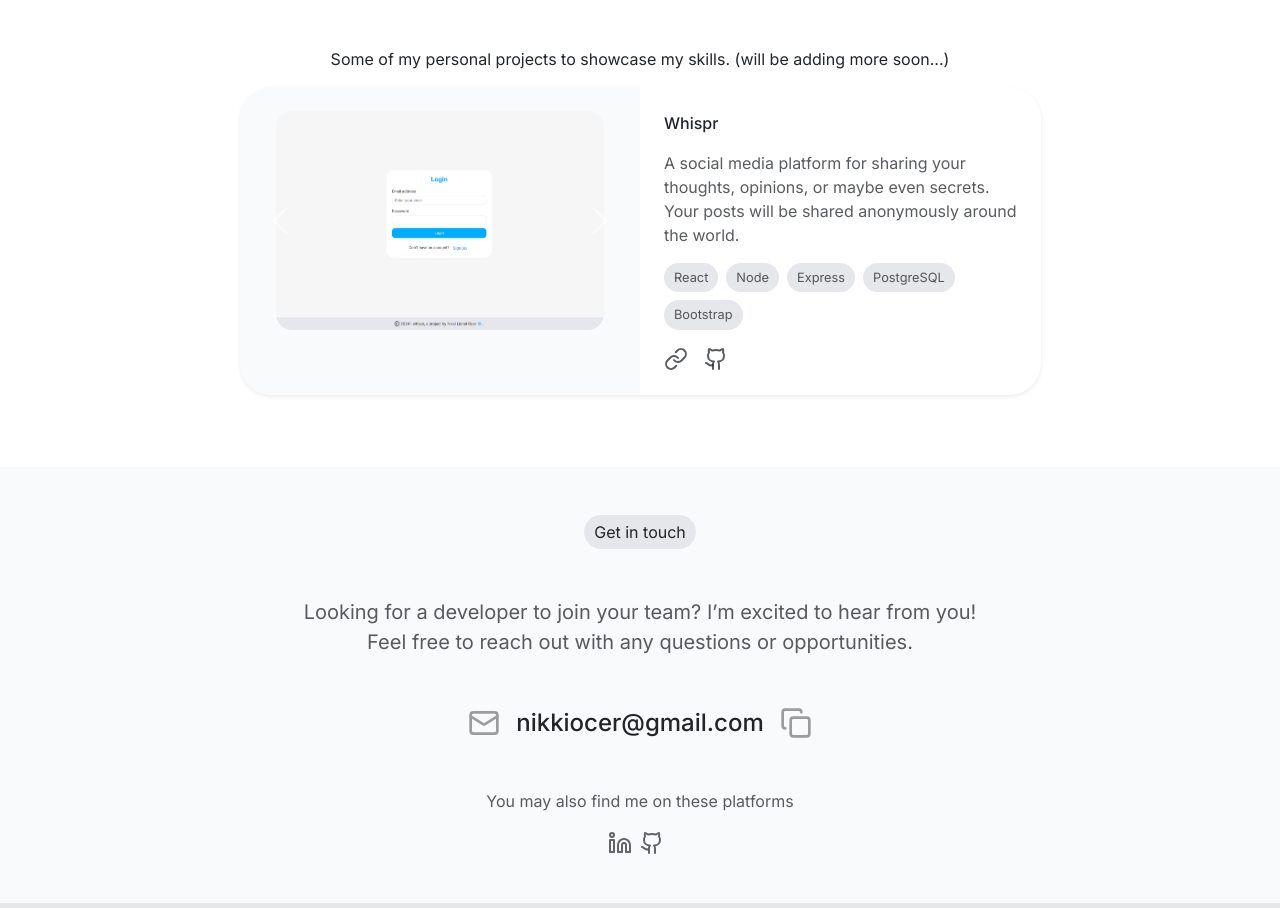
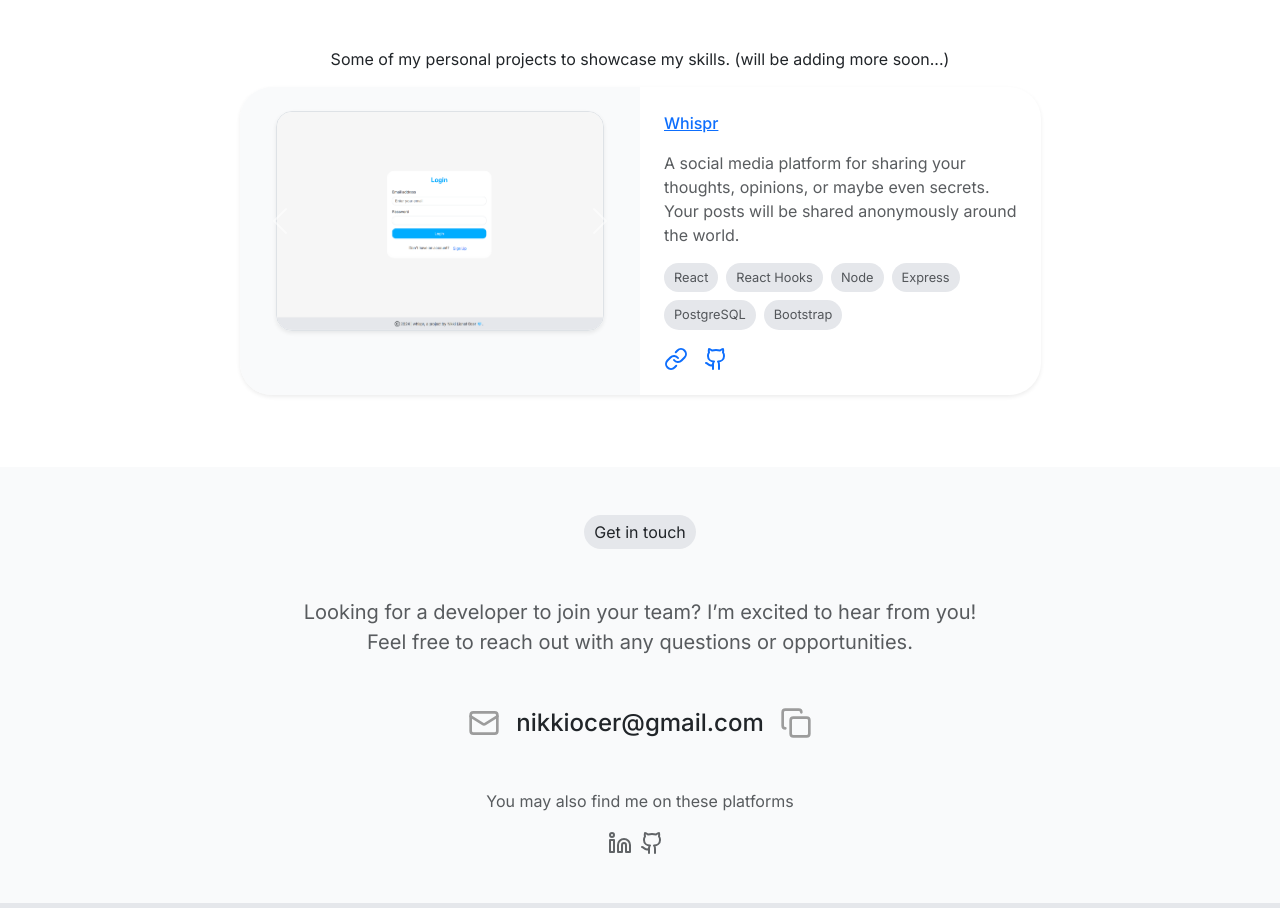
Before and after one commit to niklaux/nikki-ocer-portfolio, a React (Create React App) app in the folder my-portfolio/: page / in a window 1280 px wide. Shown: the part 2471-3379 px from the top of the page. Built offline with nearby package versions, Linux system fonts and the light colour scheme.

Commit message:
update projects ui

```diff
--- a/my-portfolio/src/components/ProjectsSection/ProjectCarousel.jsx
+++ b/my-portfolio/src/components/ProjectsSection/ProjectCarousel.jsx
@@ -4,7 +4,7 @@ import React from "react";
 const ProjectCarousel = ({ images, carouselId }) => {
   return (
     <div id={carouselId} className="carousel slide p-4" data-bs-ride="carousel">
-      <div className="carousel-inner">
+      <div className="carousel-inner rounded-4 border shadow-sm">
         {images.map((image, imgIndex) => (
           <div
             key={imgIndex}
@@ -13,7 +13,7 @@ const ProjectCarousel = ({ images, carouselId }) => {
             <img
               src={image}
               alt={`Project screenshot ${imgIndex + 1}`}
-              className="d-block w-100 img-fluid rounded-4"
+              className="d-block w-100 img-fluid"
             />
           </div>
         ))}
--- a/my-portfolio/src/components/ProjectsSection/ProjectsData.js
+++ b/my-portfolio/src/components/ProjectsSection/ProjectsData.js
@@ -10,6 +10,6 @@ export const PersonalProjectsData = [
       "images/ProjectsScreenshots/whispr2.png",
       "images/ProjectsScreenshots/whispr3.png",
     ],
-    technologies: ["React", "Node", "Express", "PostgreSQL", "Bootstrap"],
+    technologies: ["React", "React Hooks", "Node", "Express", "PostgreSQL", "Bootstrap"],
   },
 ];
--- a/my-portfolio/src/components/ProjectsSection/ProjectsSection.jsx
+++ b/my-portfolio/src/components/ProjectsSection/ProjectsSection.jsx
@@ -31,7 +31,16 @@ function ProjectsSection() {
                     />
                   </div>
                   <div className="col-lg-6 col-md-12 col-sm-12 p-4">
-                    <p className="fw-medium">{project.title}</p>
+                    <p className="fw-medium">
+                      <a
+                        href={project.link} // Add the project link
+                        target="_blank"
+                        rel="noopener noreferrer"
+                        className="link-primary"
+                      >
+                        {project.title}
+                      </a>
+                    </p>
                     <p className="text-muted">{project.description}</p>
                     <div className="d-flex flex-wrap">
                       {project.technologies.map((item, techIndex) => (
@@ -49,7 +58,7 @@ function ProjectsSection() {
                         href={project.link} // Add the project link
                         target="_blank"
                         rel="noopener noreferrer"
-                        className="text-muted me-3"
+                        className="link-primary me-3"
                       >
                         <LinkIcon />
                       </a>
@@ -57,7 +66,7 @@ function ProjectsSection() {
                         href={project.github} // Add the GitHub link
                         target="_blank"
                         rel="noopener noreferrer"
-                        className="text-muted"
+                        className="link-primary me-3"
                       >
                         <Github />
                       </a>
```
